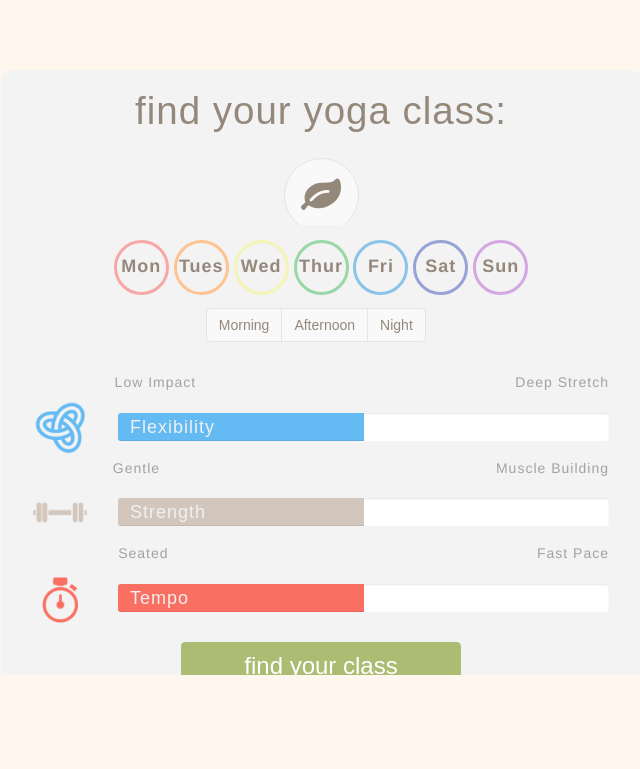
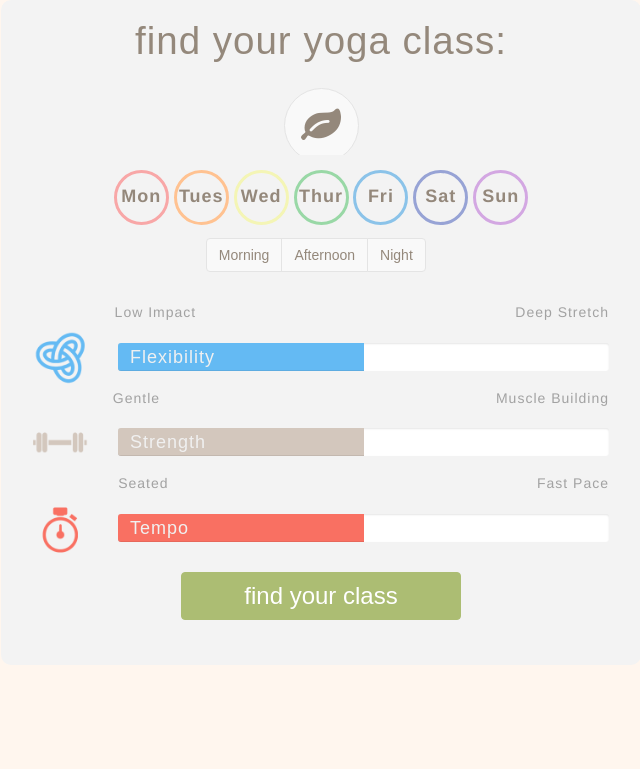
Before and after one commit to kespinola/omza-yoga, a PHP site: page /divinitree/index.php in a window 1280 px wide. Shown: the part 60-829 px from the top of the page, without its empty margins (319-959 px from the left). Run offline with PHP 8.4, Linux system fonts and the light colour scheme; some libraries are stand-ins or nearby versions; some web fonts are replaced.

Commit message:
Edit embed styling

```diff
--- a/divinitree/css/embed.css
+++ b/divinitree/css/embed.css
@@ -3,9 +3,7 @@
 	background-color: #fff6ee;
 }
 
-.pane1{
-	padding-top: 50px;
-}
+
 
 .sub-pane2{
 	padding-top: 0px !important;
@@ -29,3 +27,8 @@ margin-left: 0px;
 .mode-4 .sub-pane1{
 	bottom: 42px;
 }
+
+.pane1{
+	margin-top: 0px;
+	padding-top: 0px;
+}
```
